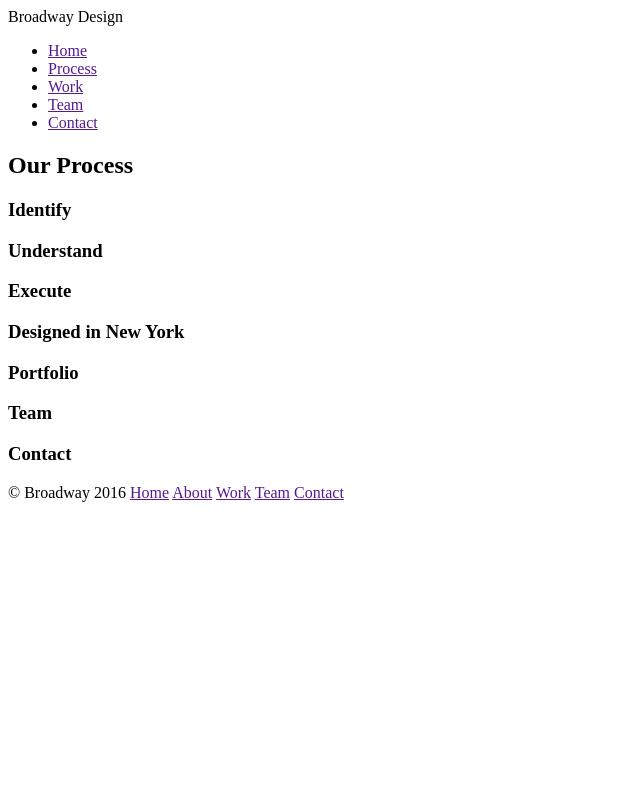
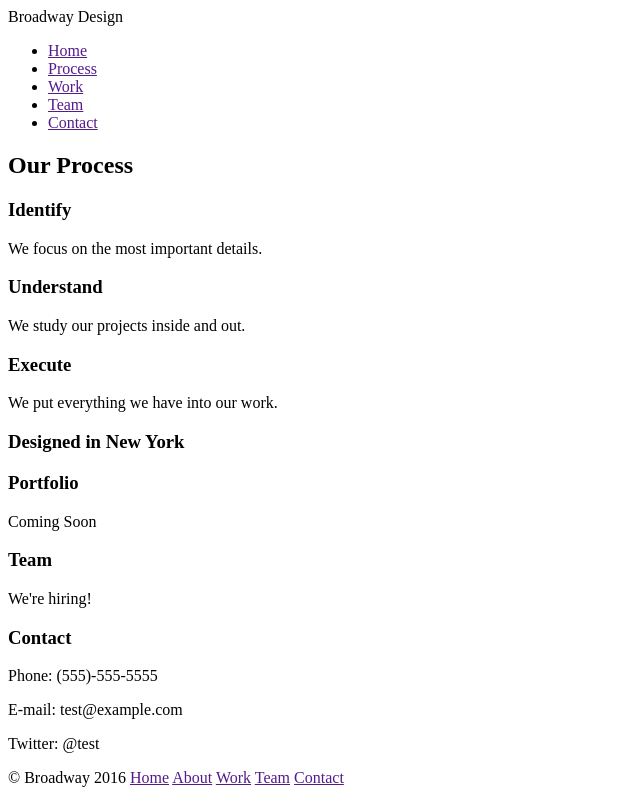
Before and after one commit to bryceland2k/broadway, a plain HTML site: page index.html in a window 1280 px wide. Shown: the whole page, without its empty margins (0-640 px from the left). Drawn offline with Linux system fonts and the light colour scheme.

Commit message:
Add all subtext and final text.

```diff
--- a/index.html
+++ b/index.html
@@ -18,12 +18,20 @@
   </nav>
   <h2>Our Process</h2>
   <h3>Identify</h3>
+  <p>We focus on the most important details.</p>
   <h3>Understand</h3>
+  <p>We study our projects inside and out.</p>
   <h3>Execute</h3>
+  <p>We put everything we have into our work.</p>
   <h3 id="design-location">Designed in New York</h3>
   <h3>Portfolio</h3>
+  <p>Coming Soon</p>
   <h3>Team</h3>
+  <p>We're hiring!</p>
   <h3>Contact</h3>
+  <p>Phone: (555)-555-5555</p>
+  <p>E-mail: test@example.com</p>
+  <p>Twitter: @test</p>
   <p>&copy Broadway 2016
     <a href="">Home</a>
     <a href="">About</a>
```
